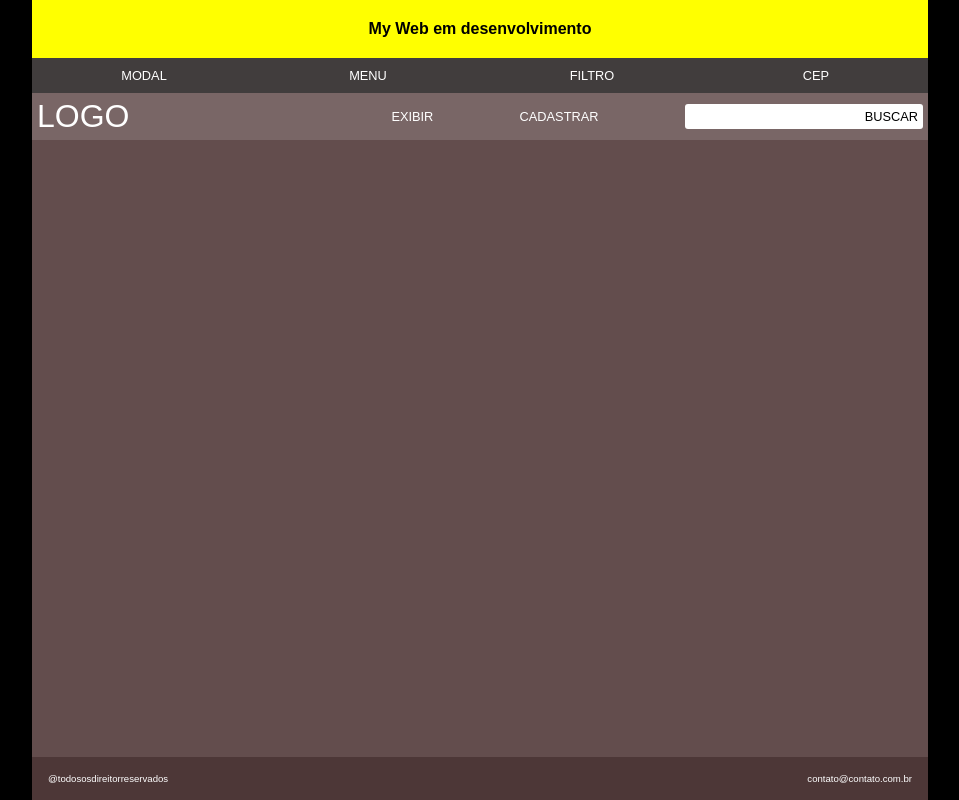
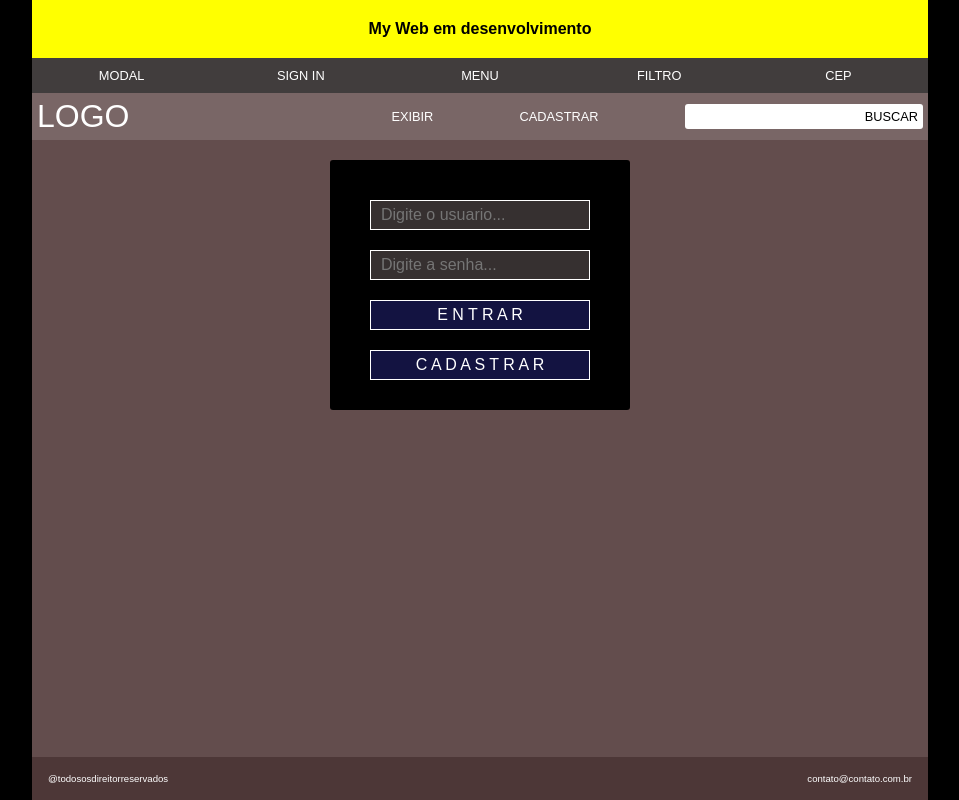
Before and after one commit to moacirdeveloper/appk1, a React (Create React App) app: page /signin in a window 1280 px wide. Shown: the whole page, without its empty margins (160-1119 px from the left). Built offline with nearby package versions, Linux system fonts and the light colour scheme.

Commit message:
Manutencao AppSignIn cadastro Login

```diff
--- a/src/componentes/AppConteudo.jsx
+++ b/src/componentes/AppConteudo.jsx
@@ -6,6 +6,7 @@ import AppFiltroMenu from "../paginas/AppFiltroMenu";
 import AppFiltroMenuBar from "../paginas/AppFiltroMenuBar";
 import AppFiltroFetch from "../paginas/AppFiltroFetch";
 import AppExibir from "../paginas/AppExibir";
+import AppSignIn from "../paginas/AppSignIn";
 
 import "../css/AppConteudo.css";
 
@@ -23,6 +24,7 @@ function AppConteudo(){
                         <Route path="/filtrobar" element={<AppFiltroMenuBar />}></Route>
                         <Route path="/filtroprodutos" element={<AppFiltroFetch />}></Route>
                         <Route path="/exibir" element={<AppExibir />}></Route>
+                        <Route path="/signin" element={<AppSignIn />}></Route>
                 </Routes>
 
             </div>
--- a/src/componentes/AppMenu.jsx
+++ b/src/componentes/AppMenu.jsx
@@ -28,6 +28,7 @@ function AppMenu() {
 
             <ul className="ulNavLink">
                 <li onClick={() => abreModal()}>MODAL</li>
+                <li><Link to="/signin" >SIGN IN</Link></li>
                 <li>MENU</li>
                 <li><Link to="/filtroprodutos">FILTRO</Link></li>
                 <li><Link to="/buscacep">CEP</Link></li>
--- /dev/null
+++ b/src/css/AppSignIn.css
@@ -0,0 +1,24 @@
+#divSign{
+
+    display: flex;
+    flex-direction: column;
+    width: 300px;
+    height: 250px;
+    background-color: black;
+    padding: 40px;
+    border-radius: 3px;
+    color: white;
+    margin: 20px auto;
+    gap: 20px;
+
+}
+#divSign input[type="text"]{
+    border: 1px solid white;
+    color: white;
+    background-color: rgb(54, 48, 48);
+}
+#divSign input[type="button"]{
+    background-color: rgb(19, 19, 65);
+    color: white;
+    border: 1px solid white;
+}
--- /dev/null
+++ b/src/paginas/AppSignIn.jsx
@@ -0,0 +1,116 @@
+import React from "react";
+import { useEffect } from "react";
+
+import "../css/AppSignIn.css";
+
+function AppSignIn(){
+
+    useEffect( () => {
+
+        const retorno = JSON.parse(localStorage.getItem("dbUsuarios"))
+
+        if(retorno === null){
+            localStorage.dbUsuarios = "[]";
+        }
+
+    },[])
+
+    function logarSistema(){
+
+        let usuario = document.getElementById("inputUsuario");
+        let senha = document.getElementById("inputSenha");
+
+        const dbUsuarios = JSON.parse(localStorage.getItem("dbUsuarios"));
+
+        if(usuario.value === "" || senha.value === ""){
+            alert("Dados de Entrada Inválidos ou Nulos ! ! !");
+            limpaFormulario(usuario, senha);
+            return;
+        }else{
+
+            if(dbUsuarios === []){
+                alert("Usuario Não Cadastrado ! ! !");
+
+            }else{
+
+                let find = false;
+
+                dbUsuarios.filter( item => {
+
+                        if(item.user === usuario.value){
+                            find = true
+                        }
+
+                        return find;
+                    }
+
+                )
+
+                if(find){
+
+                    alert("Usuario Foi Autenticado ! !")
+
+                }else{
+
+                    alert("Usuario Não Foi Autenticado ! ! !")
+
+                }
+
+            }
+
+        }
+
+        limpaFormulario(usuario, senha);
+
+    }
+
+    function cadastrarSistema(){
+
+        let usuario = document.getElementById("inputUsuario");
+        let senha = document.getElementById("inputSenha");
+
+        if( usuario.value === "" || senha.value === ""){
+            alert("Dados de entrada Inválidos");
+            limpaFormulario(usuario, senha)
+            return;
+        }
+
+        const objUsuario = {
+            user: usuario.value,
+            pass: senha.value
+        }
+
+        let arrBancoUsuario = JSON.parse(localStorage.getItem("dbUsuarios"));
+
+        arrBancoUsuario.push(objUsuario);
+
+        localStorage.setItem("dbUsuarios", JSON.stringify(arrBancoUsuario));
+
+        alert("Usuario Cadastrado Com Sucesso ! ! !");
+
+        limpaFormulario(usuario, senha)
+
+    }
+
+    function limpaFormulario(usuario, senha){
+        usuario.value = "";
+        senha.value = "";
+        usuario.focus();
+    }
+
+    return (
+
+        <div id="divSign">
+
+            <input id="inputUsuario" type="text" placeholder="Digite o usuario..." />
+            <input id="inputSenha" type="text" placeholder="Digite a senha..." />
+            <input id="btnEntrar" type="button" value="E N T R A R" onClick={ () => logarSistema() }/>
+            <input type="button" value="C A D A S T R A R"  onClick={ () => cadastrarSistema() } />
+
+        </div>
+
+    )
+
+}
+
+export default AppSignIn;
```
